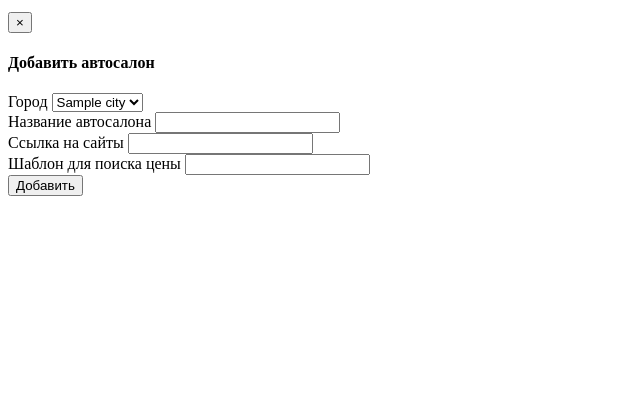
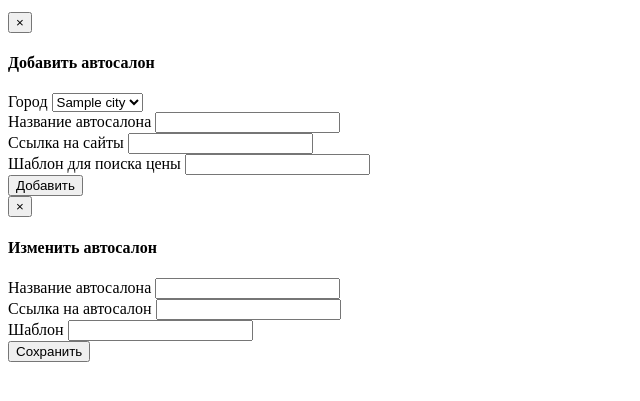
Before and after one commit to vanilich/carprice, a PHP site: template templates/shop.phtml in a window 1280 px wide. Shown: the part 157-558 px from the top of the page, without its empty margins (0-640 px from the left). Run offline with PHP 8.4, Linux system fonts and the light colour scheme; the template is opened without the code that fills it: most values are stand-ins (such as "Sample title", 1, 10 or a date in 2020).

Commit message:
appent edit mode for shops

```diff
--- a/src/routes.php
+++ b/src/routes.php
@@ -35,6 +35,7 @@
 
 		// Работа с автосалонами
 		$this->post('/shop/add', 		\ShopController::class . ':add');
+		$this->post('/shop/edit', 		\ShopController::class . ':edit');
 		$this->get('/shop/remove/{id}', \ShopController::class . ':remove');
 		$this->get('/shop/info/{id}', 	\ShopController::class . ':info');
 
--- a/src/tasks/RefreshPriceTask.php
+++ b/src/tasks/RefreshPriceTask.php
@@ -22,7 +22,7 @@
             $query .= "        price.active = 1 AND ";
             $query .= "        price.shop_id = shop.id AND ";
             $query .= "        price.updated_at < NOW() - INTERVAL '1' MINUTE ";
-            $query .= "LIMIT 5000;";
+            $query .= "LIMIT 6000;";
 
             // Получаем данные из бд с списком не актуальных цен
             $result = $this->container->db->getAll($query);
--- a/templates/shop.phtml
+++ b/templates/shop.phtml
@@ -28,6 +28,15 @@
                                 <?php echo $item['name']; ?>
                                 <a href="/shop/remove/<?php echo $item['id']; ?>" onclick="return confirm('Вы действильно хотите удалить этот автосалон?');">
                                     <i class="far fa-trash-alt"></i>
+                                </a>
+                                <a data-toggle="modal"
+                                   data-target="#myModal3"
+                                   data-id="<?php echo $item['id']; ?>"
+                                   data-name="<?php echo $item['name']; ?>"
+                                   data-url="<?php echo $item['url']; ?>"
+                                   data-template="<?php echo $item['template']; ?>"
+                                >
+                                    <i class="far fa-edit"></i>
                                 </a>
                             </li>
                         <?php } ?>
@@ -79,6 +88,58 @@
             </div>
         </div>
 
+       <div class="modal fade" id="myModal3" tabindex="-1" role="dialog" aria-labelledby="myModalLabel">
+            <div class="modal-dialog modal-sm" role="document">
+                <div class="modal-content">
+                    <div class="modal-header">
+                        <button type="button" class="close" data-dismiss="modal" aria-label="Close"><span aria-hidden="true">&times;</span></button>
+                        <h4 class="modal-title" id="myModalLabel">Изменить автосалон</h4>
+                    </div>
+                    <div class="modal-body">
+                        <form method="POST" action="/shop/edit">
+                            <input type="hidden" name="id" value="">
+
+                            <div class="form-group">
+                                <label>Название автосалона</label>
+                                <input type="text" name="name" class="form-control" required>
+                            </div>
+
+                            <div class="form-group">
+                                <label>Ссылка на автосалон</label>
+                                <input type="text" name="url" class="form-control" required>
+                            </div>
+
+                            <div class="form-group">
+                                <label>Шаблон</label>
+                                <input type="text" name="template" class="form-control" required>
+                            </div>
+
+                            <div class="form-group">
+                                <button type="submit" class="btn btn-primary">Сохранить</button>
+                            </div>
+                        </form>
+                    </div>
+                </div>
+            </div>
+        </div>
+
         <?php echo $this->fetch('footer.phtml'); ?>
+
+        <script type="text/javascript">
+            // Изменение автосалона
+            $('#myModal3').on('shown.bs.modal', function (event) {
+                var a = $(event.relatedTarget);
+
+                var id = a.data('id')
+                var name = a.data('name')
+                var url = a.data('url')
+                var template = a.data('template')
+
+                $(this).find('input[name="id"]').val(id);
+                $(this).find('input[name="name"]').val(name);
+                $(this).find('input[name="url"]').val(url);
+                $(this).find('input[name="template"]').val(template);
+            });
+        </script>
     </body>
 </html>
```
Also changed, not shown: src/controller/ShopController.php (+18 -0 lines), README.md.
